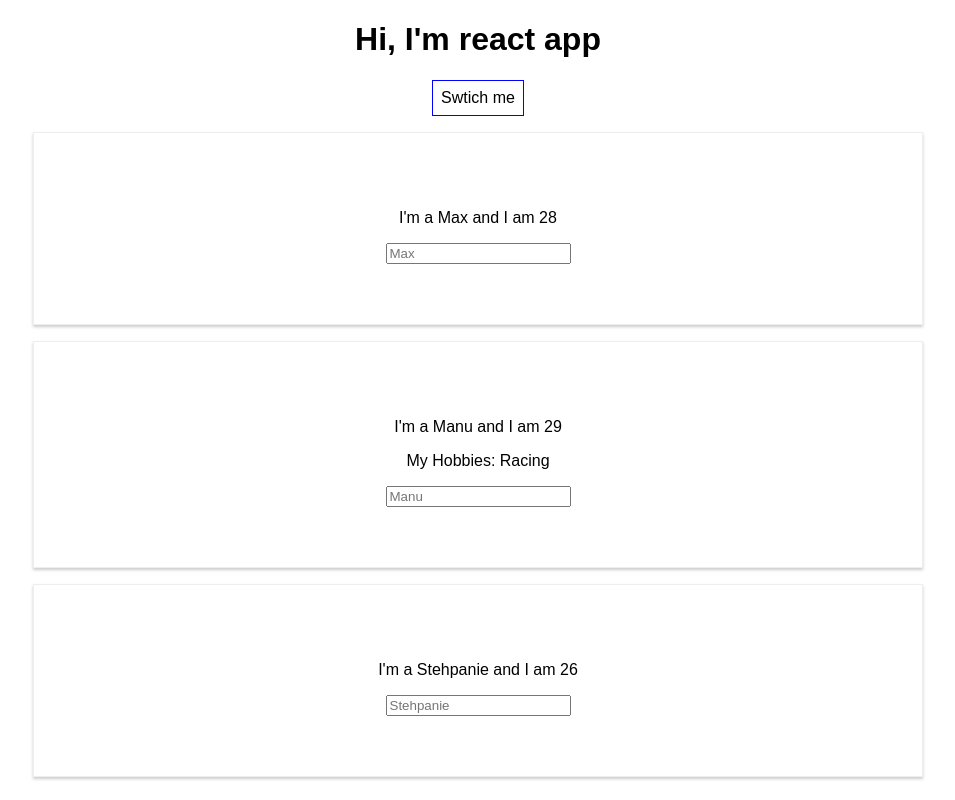
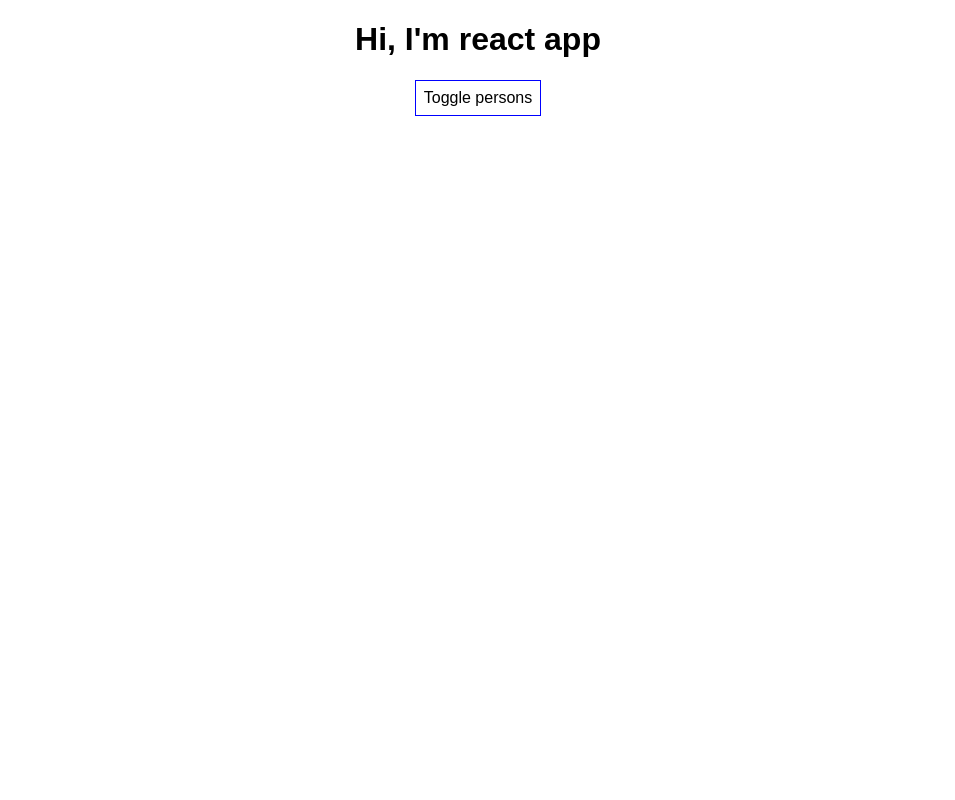
Before and after one commit to MarkoPantic/ReactUdemy, a React (Create React App) app in the folder react-complete-guide/: page / in a window 1280 px wide. Shown: the whole page, without its empty margins (162-1117 px from the left). Built offline with nearby package versions, Linux system fonts and the light colour scheme.

Commit message:
handling dynamic content "js way" section 4.54

```diff
--- a/react-complete-guide/src/App.js
+++ b/react-complete-guide/src/App.js
@@ -9,7 +9,14 @@
             { name: "Max", age: 28 },
             { name: "Manu", age: 29 },
             { name: "Stehpanie", age: 26 }
-        ]
+        ],
+        showPersons: false
+    };
+
+    togglePersonsHandler = () => {
+        this.setState({
+            showPersons: !this.state.showPersons
+        });
     };
 
     switchNameHandler = newName => {
@@ -33,23 +40,19 @@
     };
 
     render() {
+        const style = {
+            backgroundColor: "white",
+            font: "inherit",
+            border: "1px solid blue",
+            padding: "8px",
+            cursor: "pointer"
+        };
 
-        const style = {
-            backgroundColor: 'white',
-            font: 'inherit',
-            border: '1px solid blue',
-            padding: '8px',
-            cursor: 'pointer'
-        }
+        let persons = null;
 
-        return (
-            <div className="App">
-                <h1>Hi, I'm react app</h1>
-                <button
-                    onClick={this.switchNameHandler.bind(this, "Marko")}
-                    style={style}>
-                    Swtich me
-                </button>
+        if (this.state.showPersons) {
+            persons = (
+                <div>
                     <Person
                         name={this.state.persons[0].name}
                         age={this.state.persons[0].age}
@@ -68,6 +71,17 @@
                 </div>
             );
         }
+
+        return (
+            <div className="App">
+                <h1>Hi, I'm react app</h1>
+                <button onClick={this.togglePersonsHandler} style={style}>
+                    Toggle persons
+                </button>
+                {persons}
+            </div>
+        );
+    }
 }
 
 export default App;
```
Lines whose indentation alone changed are shown as unchanged.
